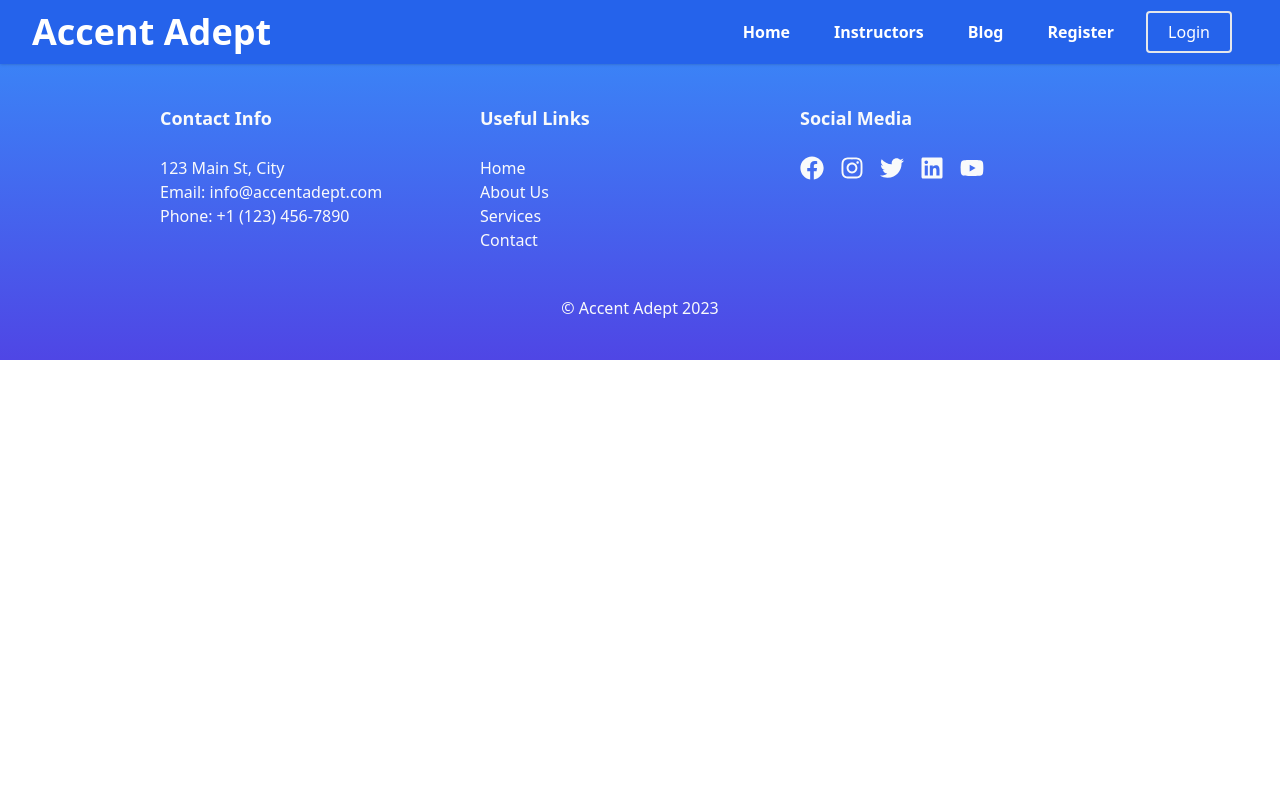
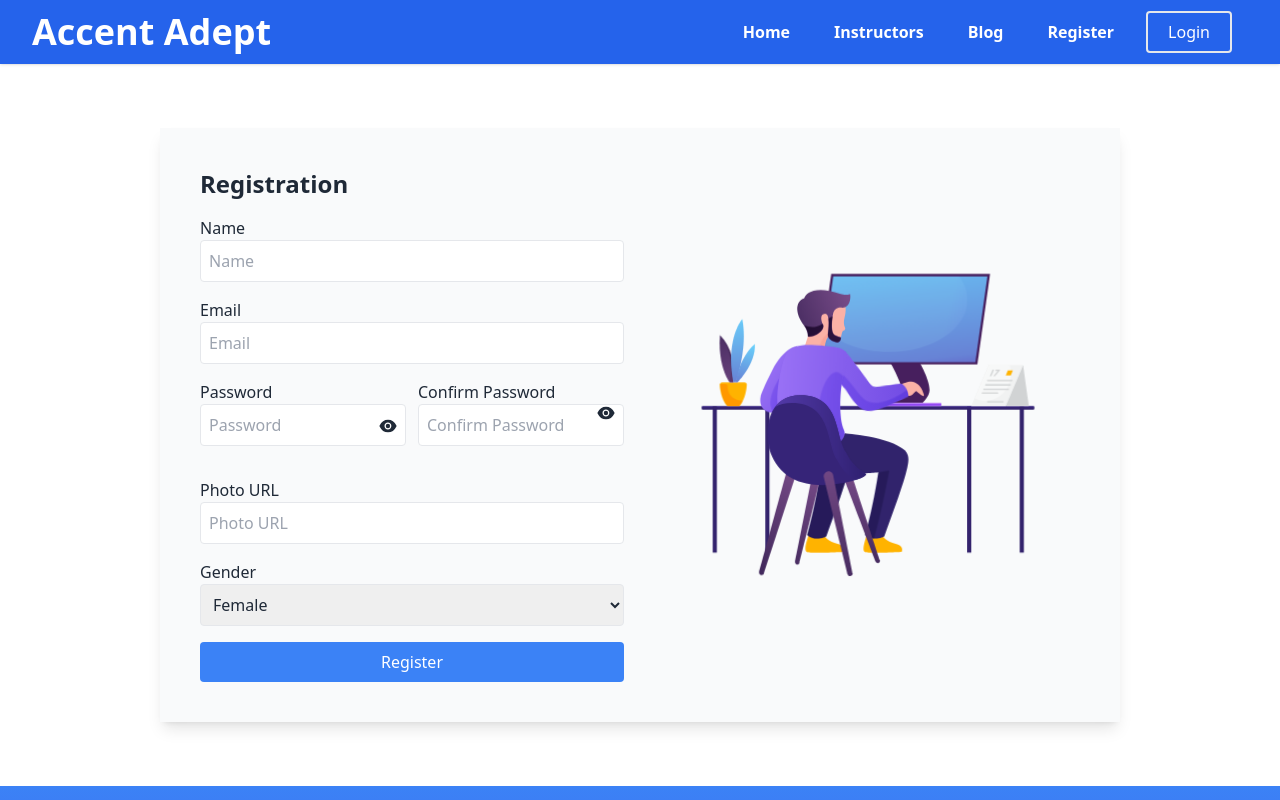
Before and after one commit to dev-nirob1/Accent-adept-client, a React (Vite) app: page /register in a window 1280 px wide. Shown: the top 800 px of the page. Built offline with nearby package versions, Linux system fonts and the light colour scheme.

Commit message:
registration page design implemented

```diff
--- a/src/Pages/Instructors/Instructors.jsx
+++ b/src/Pages/Instructors/Instructors.jsx
@@ -19,13 +19,23 @@ const Instructors = () => {
                 heading="Meet Our Expert Instructors"
                 description="Get to know our talented instructors who make language learning a breeze. Explore their classes and start your journey to fluency today.Each instructor brings a unique teaching style and cultural perspective."
             ></SectionTitle>
-            {
-                instructors.map(ins => (<div key={ins.instructor.id}>
-                    <p>{ins.instructor.name}</p>
-                    <img src={ins.instructor.image} alt="iamge" />
-                </div>
-                ))
-            }
+            <div className="grid grid-cols-2 gap-6">
+                {
+                    instructors.map(ins => (<div key={ins.instructor.id} className="card lg:card-side bg-base-100 shadow-xl">
+                        <figure><img className="w-[380px]" src={ins.instructor.image} alt="Album" /></figure>
+                        <div className="card-body">
+                            <h2 className="card-title">{ins.instructor.name}</h2>
+                            <p className="text-lg">{ins.instructor.email}</p>
+                                <p className="text-lg">Classes Taken: {ins.instructor.classesTaken}</p>
+                                <p className="text-base">Name Of Class: {ins.classes[0].className}</p>
+                            <div className="card-actions justify-end">
+                                <button className="btn btn-primary">Listen</button>
+                            </div>
+                        </div>
+                    </div>
+                    ))
+                }
+            </div>
         </div>
     );
 };
--- a/src/Pages/Register/Register.jsx
+++ b/src/Pages/Register/Register.jsx
@@ -1,8 +1,137 @@
+import { useState } from "react";
+import { useForm } from "react-hook-form";
+import { AiFillEye, AiFillEyeInvisible } from "react-icons/ai";
+import Lottie from "lottie-react";
+import animationData from "./../../assets/animation_lnbsqrcr.json"
 
 const Register = () => {
+    const {
+        register,
+        handleSubmit,
+        watch,
+        formState: { errors },
+    } = useForm();
+    const [passwordToggle, setPasswordToggle] = useState(false);
+    const [confirmPasswordToggle, setConfirmPasswordToggle] = useState(false);
+
+    const onSubmit = (data) => {
+        console.log(data);
+    };
+
+    const password = watch("password", "");
+
     return (
-        <div>
+        <div className="my-16 shadow-lg bg-gray-50 p-6 flex items-center w-3/4 mx-auto flex-col md:flex-row">
+            <div className="form-column md:w-1/2 p-4">
+                <h2 className="text-2xl font-semibold mb-4">Registration</h2>
+                <form onSubmit={handleSubmit(onSubmit)} className="space-y-4">
+                    <div className="mb-4">
+                        <label className="block">Name</label>
+                        <input
+                            {...register("name", { required: true })}
+                            type="text"
+                            placeholder="Name"
+                            className="w-full p-2 border rounded"
+                        />
+                        {errors.name && (
+                            <p className="text-red-600 mt-1">Name is required.</p>
+                        )}
+                    </div>
+                    <div className="mb-4">
+                        <label className="block">Email</label>
+                        <input
+                            {...register("email", { required: true })}
+                            type="email"
+                            placeholder="Email"
+                            className="w-full p-2 border rounded"
+                        />
+                        {errors.email && (
+                            <p className="text-red-600 mt-1">Email is required.</p>
+                        )}
+                    </div>
+                    <div className="grid grid-cols-2 gap-3">
+                        <div className="mb-4 relative">
+                            <label className="block">Password</label>
+                            <input
+                                {...register("password", { required: true })}
+                                type={passwordToggle ? "text" : "password"}
+                                placeholder="Password"
+                                className="w-full p-2 border rounded pr-12"
+                            />
+                            <button
+                                type="button"
+                                onClick={() => setPasswordToggle(!passwordToggle)}
+                                className="absolute top-[70%] right-2 transform -translate-y-1/2"
+                            >
+                                {passwordToggle ? (
+                                    <AiFillEyeInvisible size={20} />
+                                ) : (
+                                    <AiFillEye size={20} />
+                                )}
+                            </button>
+                            {errors.password && (
+                                <p className="text-red-600 mt-1">Password is required.</p>
+                            )}
+                        </div>
+                        <div className="mb-4 relative">
+                            <label className="block">Confirm Password</label>
+                            <input
+                                {...register("confirmPassword", {
+                                    required: true,
+                                    validate: (value) => value === password,
+                                })}
+                                type={confirmPasswordToggle ? "text" : "password"}
+                                placeholder="Confirm Password"
+                                className="w-full p-2 border rounded pr-12"
+                            />
+                            <button
+                                type="button"
+                                onClick={() => setConfirmPasswordToggle(!confirmPasswordToggle)}
+                                className="absolute top-1/2 right-2 transform -translate-y-1/2"
+                            >
+                                {confirmPasswordToggle ? (
+                                    <AiFillEyeInvisible size={20} />
+                                ) : (
+                                    <AiFillEye size={20} />
+                                )}
+                            </button>
+                            {errors.confirmPassword && (
+                                <p className="text-red-600 mt-1">Passwords must match.</p>
+                            )}
+                        </div>
+                    </div>
+                    <div className="mb-4">
+                        <label className="block">Photo URL</label>
+                        <input
+                            {...register("photoUrl")}
+                            type="text"
+                            placeholder="Photo URL"
+                            className="w-full p-2 border rounded"
+                        />
+                    </div>
+                    <div className="mb-4">
+                        <label className="block">Gender</label>
+                        <select
+                            {...register("gender")}
+                            className="w-full p-2 border rounded"
+                        >
+                            <option value="female">Female</option>
+                            <option value="male">Male</option>
+                            <option value="other">Other</option>
+                        </select>
+                    </div>
 
+                    <button
+                        type="submit"
+                        className="bg-blue-500 btn-block text-white p-2 rounded hover:bg-blue-600"
+                    >
+                        Register
+                    </button>
+                </form>
+            </div>
+            <div className="animation-column md:w-1/2 p-4">
+                <Lottie animationData={animationData} />
+            </div>
         </div>
     );
 };
```
Also changed, not shown: src/Pages/Home/Home/Home.jsx (+2 -1 lines).
